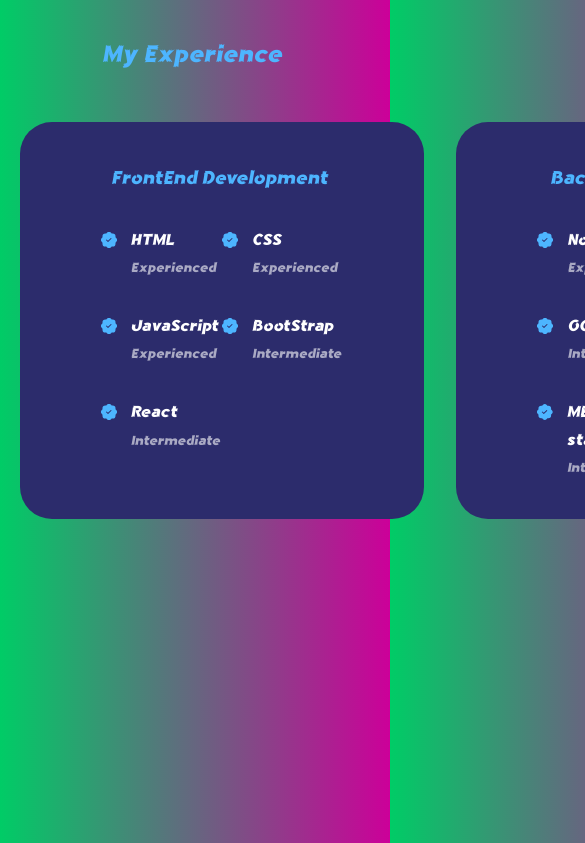
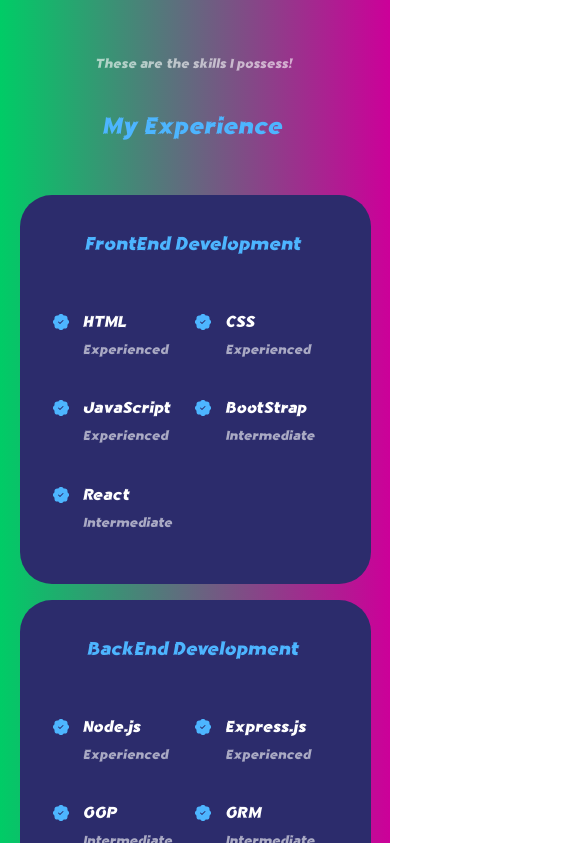
Before and after one commit to aldoibuado/Aldo-Portfolio, a React (Create React App) app in the folder client/: page / in a window 390 px wide. Shown: the part 1901-2744 px from the top of the page, 585 px wide, since content can reach past the window. Built offline with nearby package versions, Linux system fonts and the light colour scheme.

Commit message:
added media queries to experience section regarding medium and smaller devices

```diff
--- a/client/src/components/experience/experience.css
+++ b/client/src/components/experience/experience.css
@@ -39,3 +39,32 @@
     margin-top: 6px;
     color: var(--color-primary);
 }
+
+/* media queries for medium devices */
+@media screen and (max-width: 1024px) {
+    .experience__container {
+        grid-template-columns: 1fr;
+    }
+
+    .experience__container > div {
+       width: 80%;
+       padding: 2rem;
+       margin: 0 auto;
+    }
+
+    .experience__content {
+        padding: 1rem;
+    }
+}
+
+/* media queries for smaller devices */
+@media screen and (max-width: 600px) {
+    .experience__container {
+        gap: 1rem;
+    }
+
+    .experience__container > div {
+        width: 100%;
+        padding: 2rem 1rem;
+    }
+}
--- a/client/src/index.css
+++ b/client/src/index.css
@@ -70,7 +70,7 @@
 
 section {
     margin-top: 8rem;
-    height: 100vh;
+    /* height: 100vh; */
 }
 
 section > h2, section > h5 {
```
